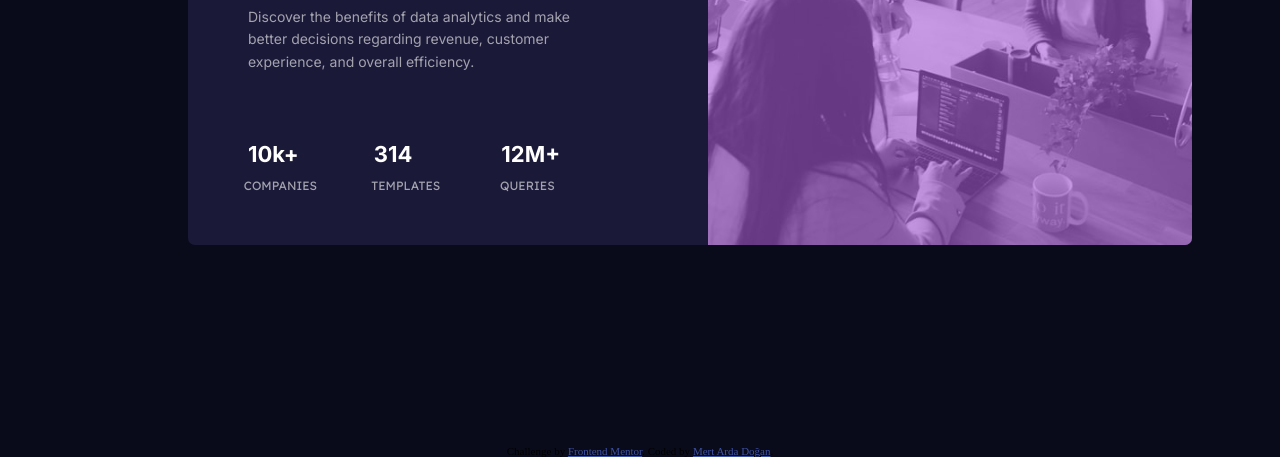
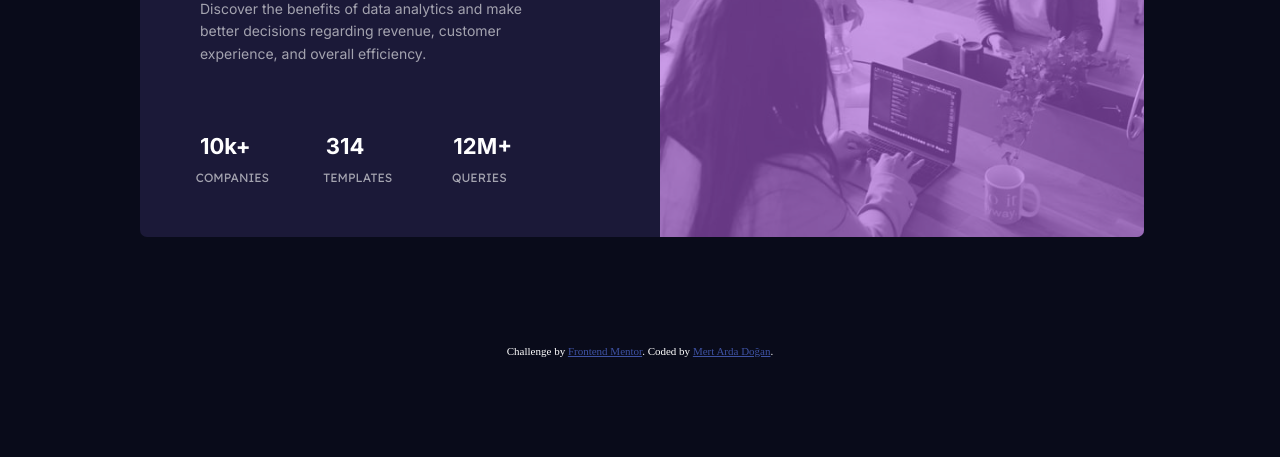
Before and after one commit to MertArdaDogan/stats-preview-card-component, a plain HTML site: page index.html in a window 1280 px wide. Shown: the part 363-820 px from the top of the page. Drawn offline with Linux system fonts and the light colour scheme.

Commit message:
finish project

```diff
--- a/index.html
+++ b/index.html
@@ -10,6 +10,7 @@
   <style>
     .attribution { font-size: 11px; text-align: center; position: relative; top: 400px;}
     .attribution a { color: hsl(228, 45%, 44%); }
+    .attribution {position: relative; top: 700px;}
   </style>
 </head>
 <body>
@@ -43,9 +44,9 @@
       </div>
     </div>
   </div>
-  <div class="attribution">
+  <div class="attribution" style="color: white;">
     Challenge by <a href="https://www.frontendmentor.io?ref=challenge" target="_blank">Frontend Mentor</a>.
-    Coded by <a href="#">Mert Arda Doğan</a>.
+    Coded by <a href="https://github.com/MertArdaDogan">Mert Arda Doğan</a>.
   </div>
 </body>
 </html>
--- a/style.css
+++ b/style.css
@@ -21,9 +21,10 @@ span{
     background-color: var(--card-background);
     width: 1000px;
     height: 400px;
-    position: relative;
-    top: 200px;
-    left: 180px;
+    position: absolute;
+    left: 50%;
+    top: 50%;
+    transform: translate(-50%, -50%);
     border-radius: 7px;
 }
 .card-overlay{
@@ -89,8 +90,6 @@ span{
 }
 @media all and (max-width: 375px) {
     .card{
-        top: 90px;
-        left: 10px;
         width: 320px;
         height: 730px;
     }
@@ -149,4 +148,7 @@ span{
     .there{
         margin-top: 5px;
     }
+    .attribution{
+        top: 820px !important;
+    }
 }
```
